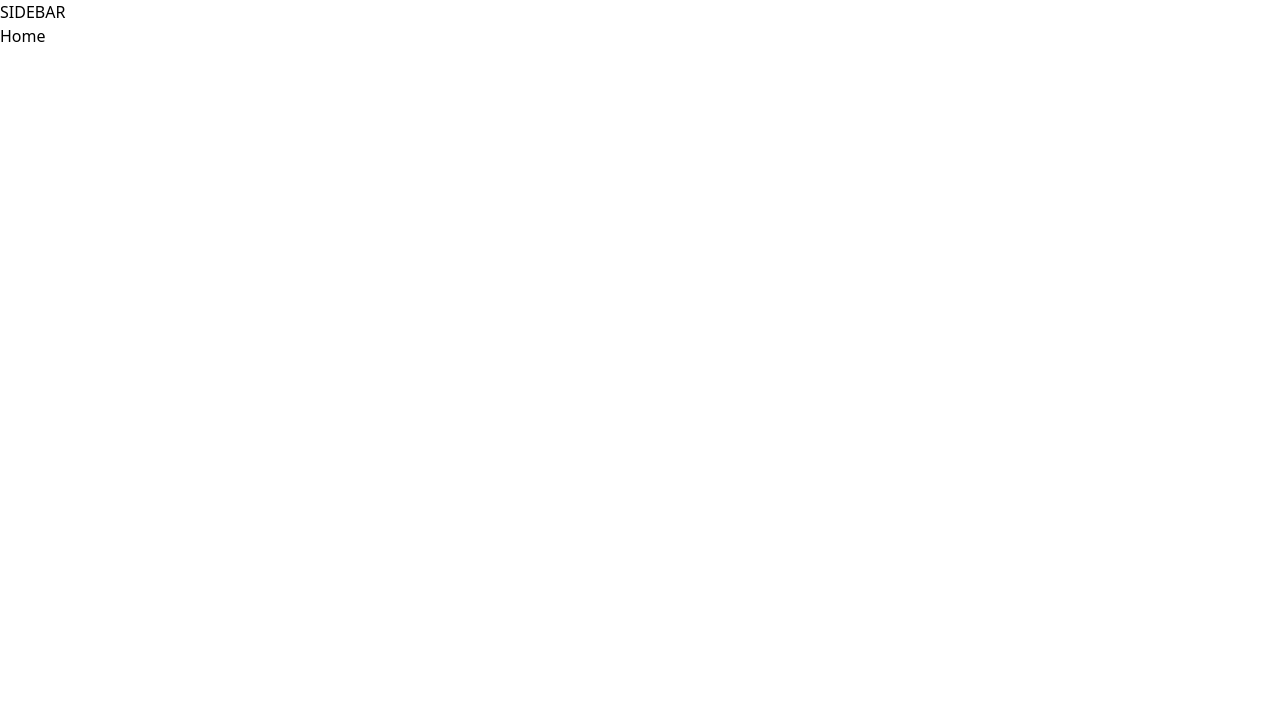
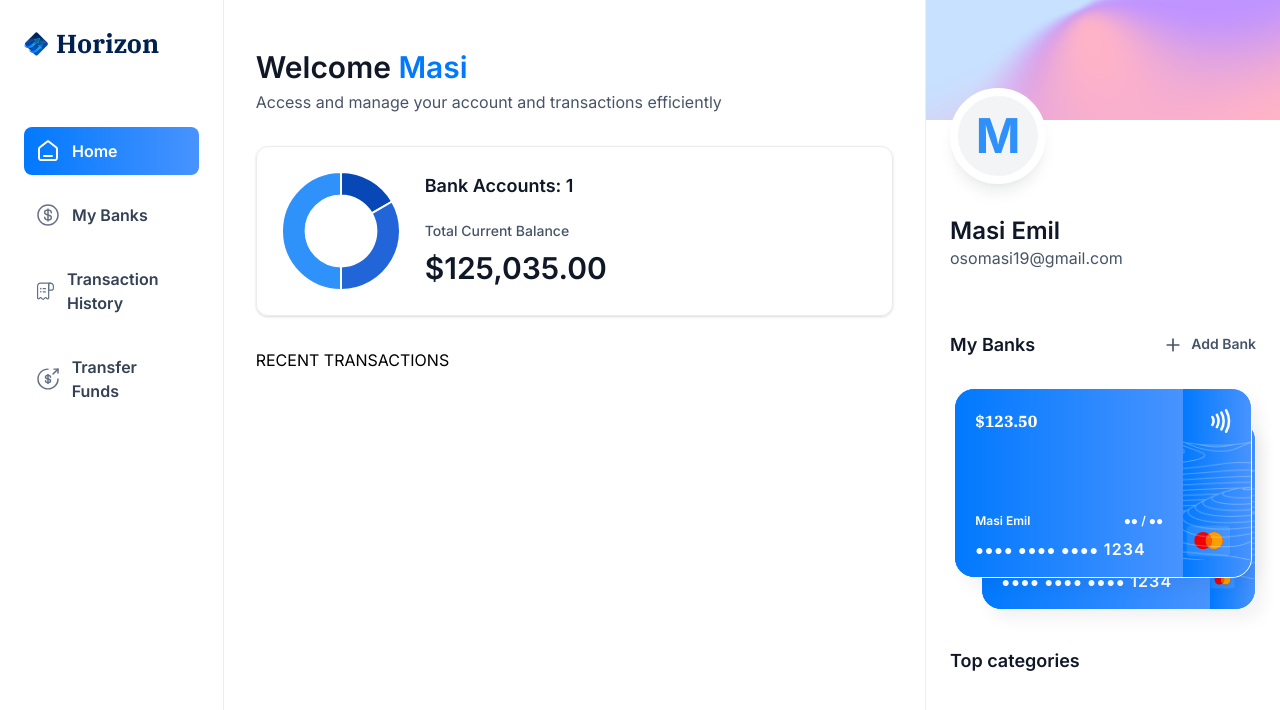
Before and after one commit to Osomasi/banking_system, a Next.js app: page / in a window 1280 px wide. Shown: the top 710 px of the page. Built offline with nearby package versions, Linux system fonts and the light colour scheme.

Commit message:
Implement the complete layout

```diff
--- a/app/(root)/layout.tsx
+++ b/app/(root)/layout.tsx
@@ -1,5 +1,8 @@
+import MobileNav from "@/components/MobileNav";
+import  Sidebar  from "@/components/Sidebar";
 import type { Metadata } from "next";
 import { Inter, IBM_Plex_Serif } from "next/font/google";
+import Image from "next/image";
 
 
 export default function RootLayout({
@@ -7,10 +10,19 @@ export default function RootLayout({
 }: Readonly<{
   children: React.ReactNode;
 }>) {
+
+  const loggedIn = { firstName:'Masi', lastName: 'Emil'}
   return (
-    <main>
-        SIDEBAR
-        {children}
+    <main className="flex h-screen w-full font-inter">
+        <Sidebar user={loggedIn} />
+
+        <div className="flex size-full flex-col">
+          <div className="root-layout">
+            <Image src={'/icons/logo.svg'} width={30} height={30} alt='menu icon' />
+            <div> <MobileNav user={loggedIn} /></div>
+          </div>
+          {children}
+        </div>
     </main>
   );
 }
--- /dev/null
+++ b/app/(root)/my-banks/page.tsx
@@ -0,0 +1,9 @@
+import React from 'react'
+
+const MyBanks = () => {
+  return (
+    <div>MyBanks</div>
+  )
+}
+
+export default MyBanks
--- a/app/(root)/page.tsx
+++ b/app/(root)/page.tsx
@@ -1,8 +1,22 @@
+import HeaderBox from '@/components/HeaderBox'
+import RightSidebar from '@/components/RightSidebar'
+import TotalBalanceBox from '@/components/TotalBalanceBox'
 import React from 'react'
 
 const Home = () => {
+  const loggedIn = { firstName: 'Masi', lastName:'Emil', email:'osomasi19@gmail.com' }
   return (
-    <div>Home</div>
+    <section className='home'>
+      <div className='home-content'>
+        <header className='home-header'>
+          <HeaderBox type='greeting' title='Welcome' user={loggedIn?.firstName || 'Guest'} subtext='Access and manage your account and transactions efficiently' />
+          <TotalBalanceBox accounts={[]} totalBanks={1} totalCurrentBalance={125035} />
+        </header>
+        RECENT TRANSACTIONS
+      </div>
+      <RightSidebar user={loggedIn} transactions={[]} banks={[{currentBalance:123.50}, {currentBalance:123.50}]} />
+
+    </section>
   )
 }
 
--- /dev/null
+++ b/app/(root)/payment-transfer/page.tsx
@@ -0,0 +1,9 @@
+import React from 'react'
+
+const Transfer = () => {
+  return (
+    <div>Transfer</div>
+  )
+}
+
+export default Transfer
--- /dev/null
+++ b/app/(root)/transaction-history/page.tsx
@@ -0,0 +1,9 @@
+import React from 'react'
+
+const TransactionHistory = () => {
+  return (
+    <div>TransactionHistory</div>
+  )
+}
+
+export default TransactionHistory
--- a/app/layout.tsx
+++ b/app/layout.tsx
@@ -11,7 +11,7 @@ const ibmPlexSerif = IBM_Plex_Serif({
 
 export const metadata: Metadata = {
   title: "My Banker",
-  description: "Banking mad modern for everyone",
+  description: "Banking made modern for everyone",
   icons:{
     icon:'/icons/logo.svg'
   }
--- a/components/AnimatedCounter.tsx
+++ b/components/AnimatedCounter.tsx
@@ -7,7 +7,7 @@ const AnimatedCounter = ({ amount }: { amount: number }) => {
     <div className="w-full">
       <CountUp
         decimals={2}
-        decimal=","
+        decimal="."
         prefix="$"
         end={amount}
       />
--- a/components/BankCard.tsx
+++ b/components/BankCard.tsx
@@ -30,7 +30,7 @@ const BankCard = ({ account, userName, showBalance = true }: CreditCardProps) =>
               </h2>
             </div>
             <p className="text-14 font-semibold tracking-[1.1px] text-white">
-              ●●●● ●●●● ●●●● <span className="text-16">{account?.mask}</span>
+              ●●●● ●●●● ●●●● <span className="text-16">1234</span>
             </p>
           </article>
         </div>
--- a/components/DoughnutChart.tsx
+++ b/components/DoughnutChart.tsx
@@ -8,6 +8,7 @@ ChartJS.register(ArcElement, Tooltip, Legend);
 
 
 const DoughnutChart = ({ accounts }: DoughnutChartProps) => {
+  // backend data mapping for when data is being fetched
   const accountNames = accounts.map((a) => a.name);
   const balances = accounts.map((a) => a.currentBalance)
 
@@ -15,11 +16,11 @@ const DoughnutChart = ({ accounts }: DoughnutChartProps) => {
     datasets: [
       {
         label: 'Banks',
-        data: balances,
+        data: [1250, 2500, 3750],
         backgroundColor: ['#0747b6', '#2265d8', '#2f91fa']
       }
     ],
-    labels: accountNames
+    labels: ['Bank 1', 'Bank 2', 'Bank 3']
   }
 
   return <Doughnut
--- a/components/MobileNav.tsx
+++ b/components/MobileNav.tsx
@@ -20,38 +20,91 @@ const MobileNav = ({ user }: MobileNavProps) => {
   const pathname = usePathname();
 
   return (
-    <section className="w-fulll max-w-[264px]">
+    // <section className="w-fulll max-w-[264px]">
+    //   <Sheet>
+    //     <SheetTrigger>
+    //       <Image
+    //         src="/icons/hamburger.svg"
+    //         width={30}
+    //         height={30}
+    //         alt="menu"
+    //         className="cursor-pointer"
+    //       />
+    //     </SheetTrigger>
+    //     <SheetContent side="left" className="border-none bg-white">
+    //       <Link href="/" className="cursor-pointer flex items-center gap-1 px-4">
+    //         <Image
+    //           src="/icons/logo.svg"
+    //           width={34}
+    //           height={34}
+    //           alt="Horizon logo"
+    //         />
+    //         <h1 className="text-26 font-ibm-plex-serif font-bold text-black-1">Horizon</h1>
+    //       </Link>
+    //       <div className="mobilenav-sheet">
+    //         <SheetClose asChild>
+    //           <nav className="flex h-full flex-col gap-6 pt-16 text-white">
+    //               {sidebarLinks.map((item) => {
+    //             const isActive = pathname === item.route || pathname.startsWith(`${item.route}/`)
+
+    //             return (
+    //               <SheetClose asChild key={item.route}>
+    //                 <Link href={item.route} key={item.label}
+    //                   className={cn('mobilenav-sheet_close w-full', { 'bg-bank-gradient': isActive })}
+    //                 >
+    //                     <Image
+    //                       src={item.imgURL}
+    //                       alt={item.label}
+    //                       width={20}
+    //                       height={20}
+    //                       className={cn({
+    //                         'brightness-[3] invert-0': isActive
+    //                       })}
+    //                     />
+    //                   <p className={cn("text-16 font-semibold text-black-2", { "text-white": isActive })}>
+    //                     {item.label}
+    //                   </p>
+    //                 </Link>
+    //               </SheetClose>
+    //             )
+    //           })}
+
+    //           USER
+    //           </nav>
+    //         </SheetClose>
+
+    //         <Footer user={user} type="mobile" />
+    //       </div>
+    //     </SheetContent>
+    //   </Sheet>
+    // </section>
+    <section className="w-full max-w-[264px]">
       <Sheet>
-        <SheetTrigger>
-          <Image
-            src="/icons/hamburger.svg"
-            width={30}
-            height={30}
-            alt="menu"
-            className="cursor-pointer"
-          />
-        </SheetTrigger>
-        <SheetContent side="left" className="border-none bg-white">
-          <Link href="/" className="cursor-pointer flex items-center gap-1 px-4">
+        <SheetTrigger> <Image src={'/icons/hamburger.svg'} width={30} height={30} alt='menu' className="cursor-ponter" /></SheetTrigger>
+        <SheetContent side={"left"} className="border-none bg-white">
+          <Link href="/" className=" cursor-pointer flex items-center gap-2 px-4">
             <Image
               src="/icons/logo.svg"
               width={34}
               height={34}
               alt="Horizon logo"
             />
-            <h1 className="text-26 font-ibm-plex-serif font-bold text-black-1">Horizon</h1>
+            <h1 className="text-26 font-bold font-ibm-plex-serif text-black-1">My Banker</h1>
           </Link>
-          <div className="mobilenav-sheet">
+          <div className="">
             <SheetClose asChild>
-              <nav className="flex h-full flex-col gap-6 pt-16 text-white">
+              <nav className="flex flex-col gap-6 text-white">
                 {sidebarLinks.map((item) => {
+                  // active route conditions to have the bg-bank-gradient background
                   const isActive = pathname === item.route || pathname.startsWith(`${item.route}/`)
 
                   return (
+                    // add sheetclose here to close the sheet once route key is clicked
                     <SheetClose asChild key={item.route}>
                       <Link href={item.route} key={item.label}
                         className={cn('mobilenav-sheet_close w-full', { 'bg-bank-gradient': isActive })}
                       >
+                        <div className="relative size-6">
                           <Image
                             src={item.imgURL}
                             alt={item.label}
@@ -61,22 +114,23 @@ const MobileNav = ({ user }: MobileNavProps) => {
                               'brightness-[3] invert-0': isActive
                             })}
                           />
-                      <p className={cn("text-16 font-semibold text-black-2", { "text-white": isActive })}>
+                        </div>
+                        <p className={cn("text-16 font-semibold text-black-2", { "!text-white": isActive })}>
                           {item.label}
                         </p>
                       </Link>
+
                     </SheetClose>
+
                   )
                 })}
-
-              USER
               </nav>
             </SheetClose>
-
-            <Footer user={user} type="mobile" />
           </div>
         </SheetContent>
+
       </Sheet>
+
     </section>
   )
 }
--- a/components/Sidebar.tsx
+++ b/components/Sidebar.tsx
@@ -9,6 +9,7 @@ import Footer from './Footer'
 import PlaidLink from './PlaidLink'
 
 const Sidebar = ({ user }: SiderbarProps) => {
+
   const pathname = usePathname();
 
   return (
@@ -26,6 +27,7 @@ const Sidebar = ({ user }: SiderbarProps) => {
         </Link>
 
         {sidebarLinks.map((item) => {
+          // active route conditions to have the bg-bank-gradient background
           const isActive = pathname === item.route || pathname.startsWith(`${item.route}/`)
 
           return (
@@ -49,10 +51,10 @@ const Sidebar = ({ user }: SiderbarProps) => {
           )
         })}
 
-        <PlaidLink user={user} />
+        {/* <PlaidLink user={user} /> */}
       </nav>
 
-      <Footer user={user} />
+      {/* <Footer user={user} /> */}
     </section>
   )
 }
```
Also changed, not shown: package.json (+10 -1 lines), 1 other file (tests, documents, lock files or other folders). Lines whose indentation alone changed are shown as unchanged.
